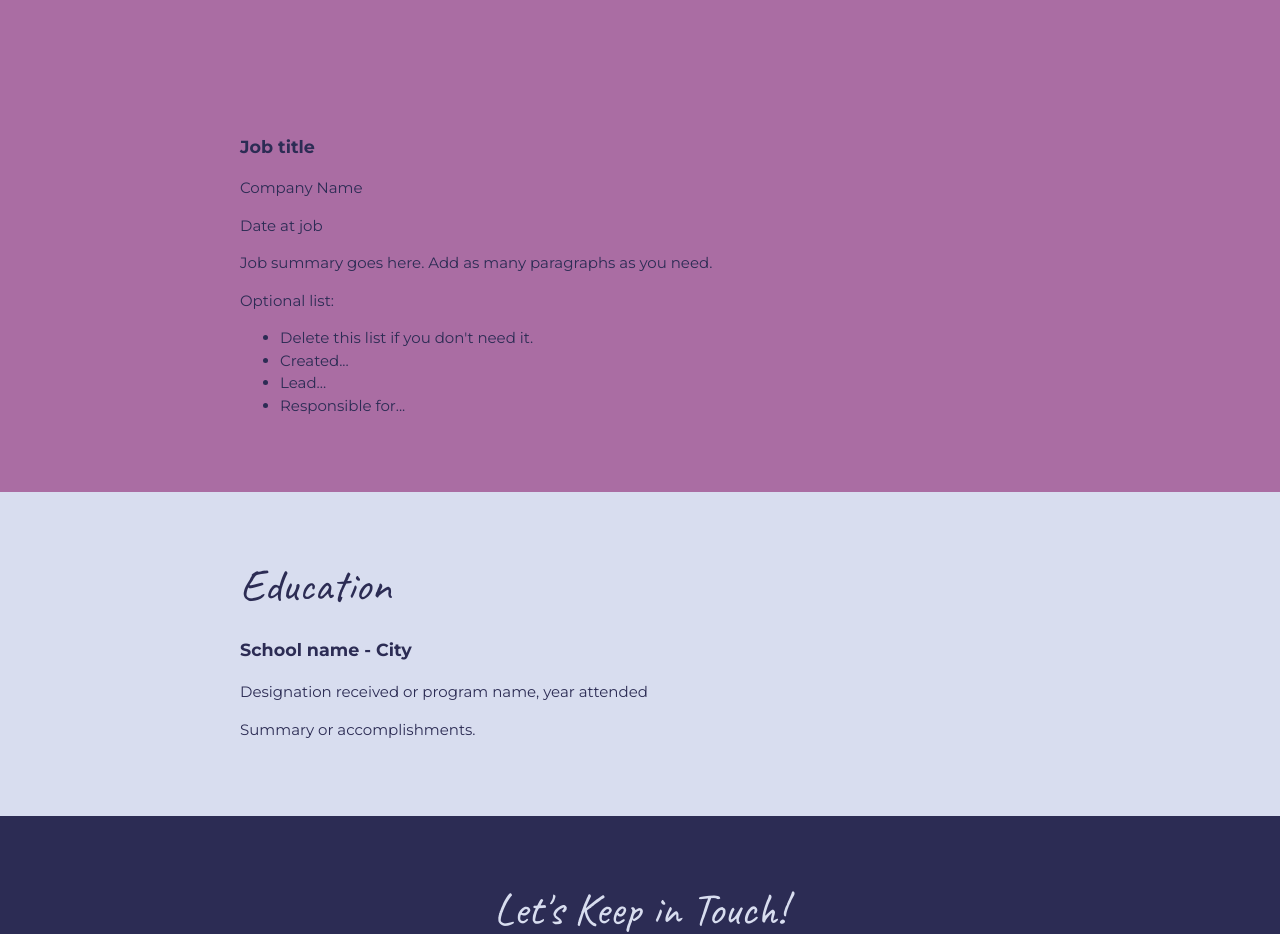
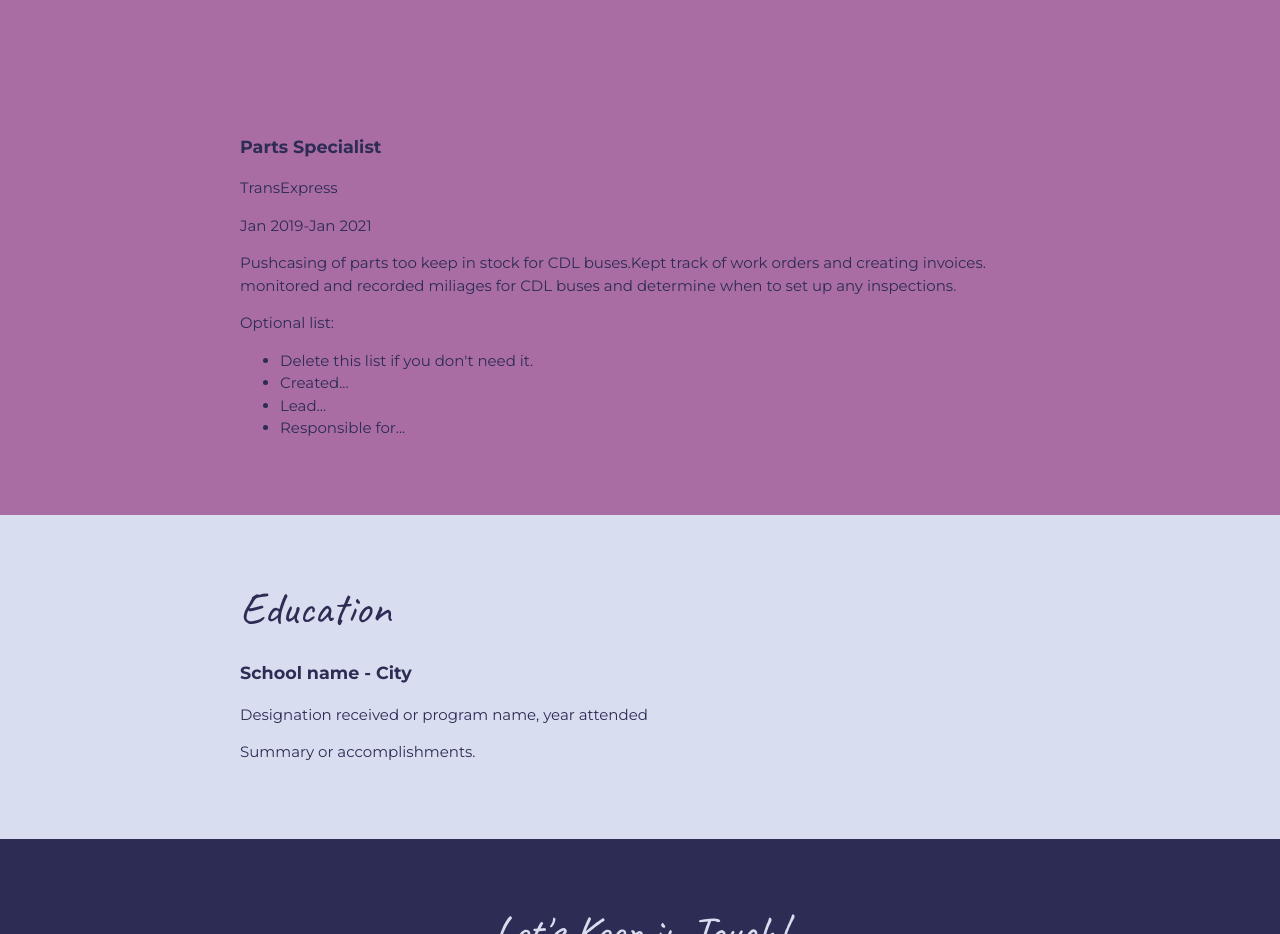
Before and after one commit to ganiasif98/ganiasif98.github.io, a plain HTML site: page css-portfolio/index.html in a window 1280 px wide. Shown: the part 1260-2194 px from the top of the page. Drawn offline with Linux system fonts and the light colour scheme.

Commit message:
Update index.html

```diff
--- a/css-portfolio/index.html
+++ b/css-portfolio/index.html
@@ -51,10 +51,12 @@
           </div>
         <section>
           <div class="content-wrap">
-          <h3>Job title</h3>
-          <p>Company Name</p>
-          <p>Date at job</p>
-          <p>Job summary goes here. Add as many paragraphs as you need.</p>
+          <h3>Parts Specialist</h3>
+          <p>TransExpress</p>
+          <p>Jan 2019-Jan 2021</p>
+          <p>Pushcasing of parts too keep in stock for CDL buses.Kept track of work orders and creating invoices.
+            monitored and recorded miliages for CDL buses and determine when to set up any inspections.
+          </p>
           <p>Optional list:</p>
           <ul>
             <li>Delete this list if you don't need it.</li>
```
